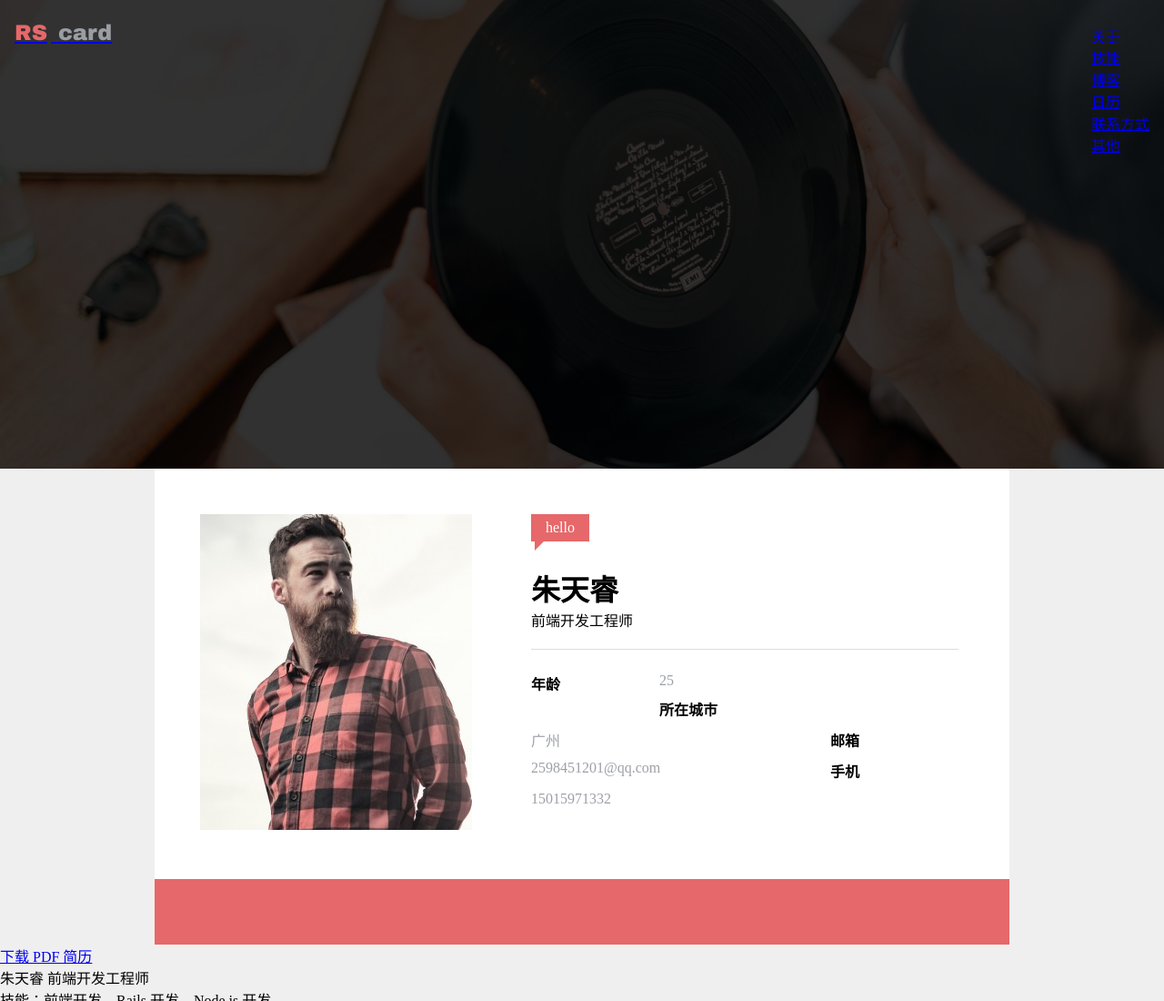
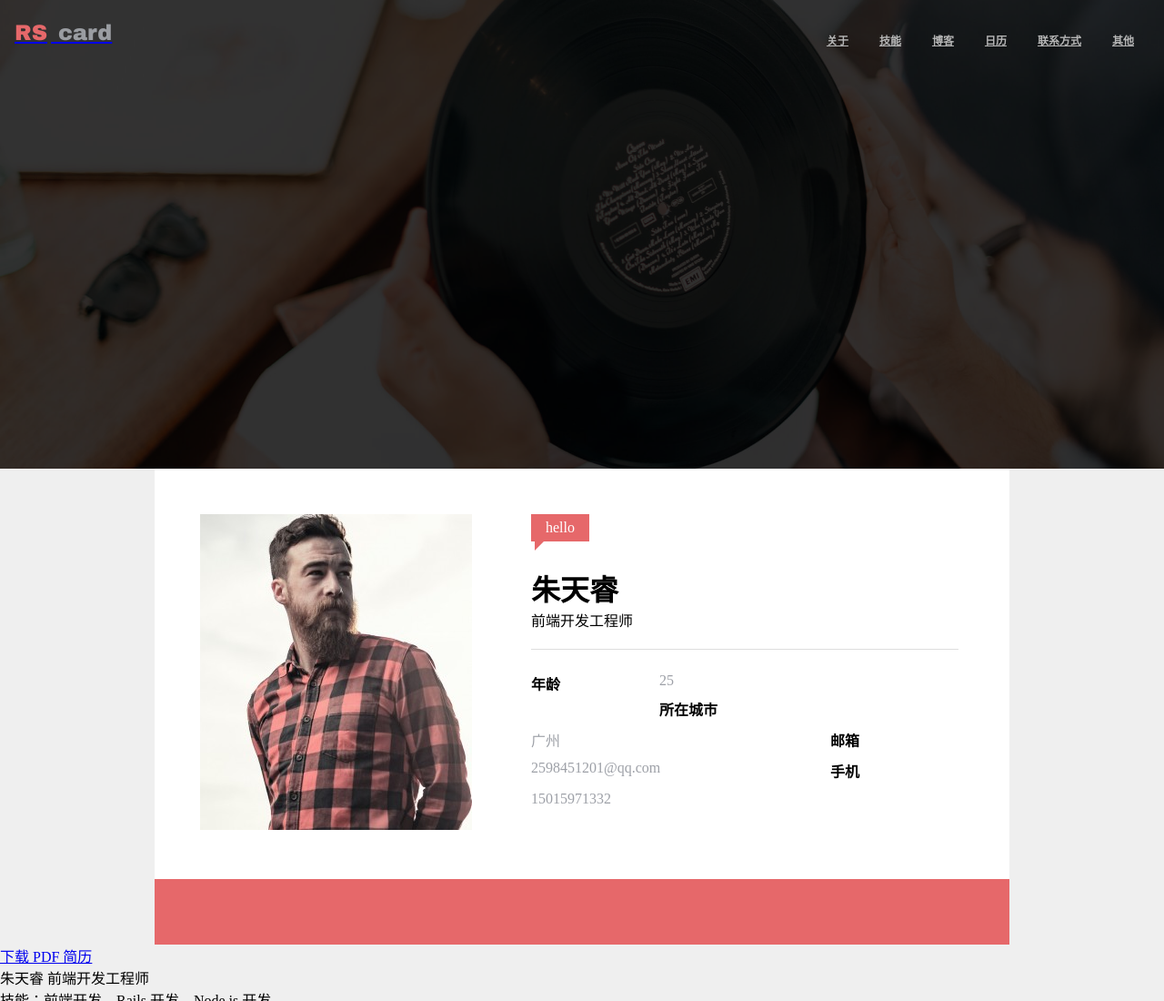
Before and after one commit to weltpuzzle/blog, a plain HTML site: page resume.html in a window 1280 px wide. Shown: the top 1100 px of the page at 91% size. Drawn offline with Linux system fonts and the light colour scheme.

Commit message:
粗心啊

```diff
--- a/resume.css
+++ b/resume.css
@@ -3,8 +3,8 @@ body {
     margin:     0;
 }
 a    {
-    color:       inherit
-    text-decoration: none
+    color:       inherit；
+    text-decoration: none；
 }
 * {
     margin: 0;
@@ -39,12 +39,12 @@ hr {
     margin:       0;
     padding:      0;
 }
-.topNavBar > nav > ul >li {
+.topNavBar  nav > ul >li {
     float:        left;
     margin-left:  17px;
     margin-right: 17px;
 }
-.topNavBar > nav > ul > li > a {
+.topNavBar  nav > ul > li > a {
     font-size:    12px;
     color:        #b7b7b7;
     font-weight:  bold;
@@ -54,8 +54,8 @@ hr {
     padding-bottom: 5px;
     display:      block;
 }
-.topNavBar > nav > ul >li > a:hover {
-    border-bottom: 3px solid #e06567
+.topNavBar  nav > ul >li > a:hover {
+    border-bottom: 3px solid #e06567;
 }
 .topNavBar .logo {
     font-size:     24px;
```
Also changed, not shown: resume.html (+1 -0 lines).
